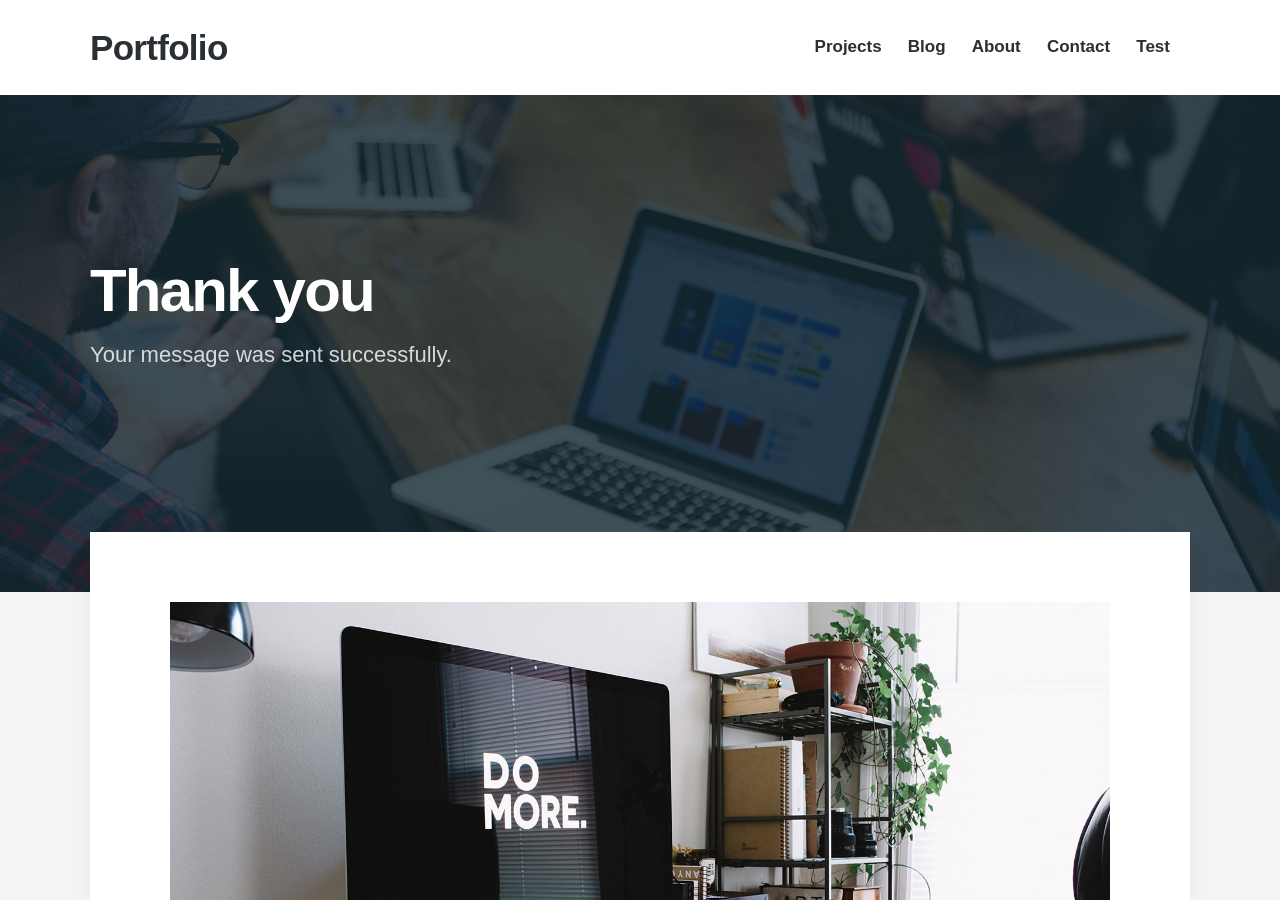
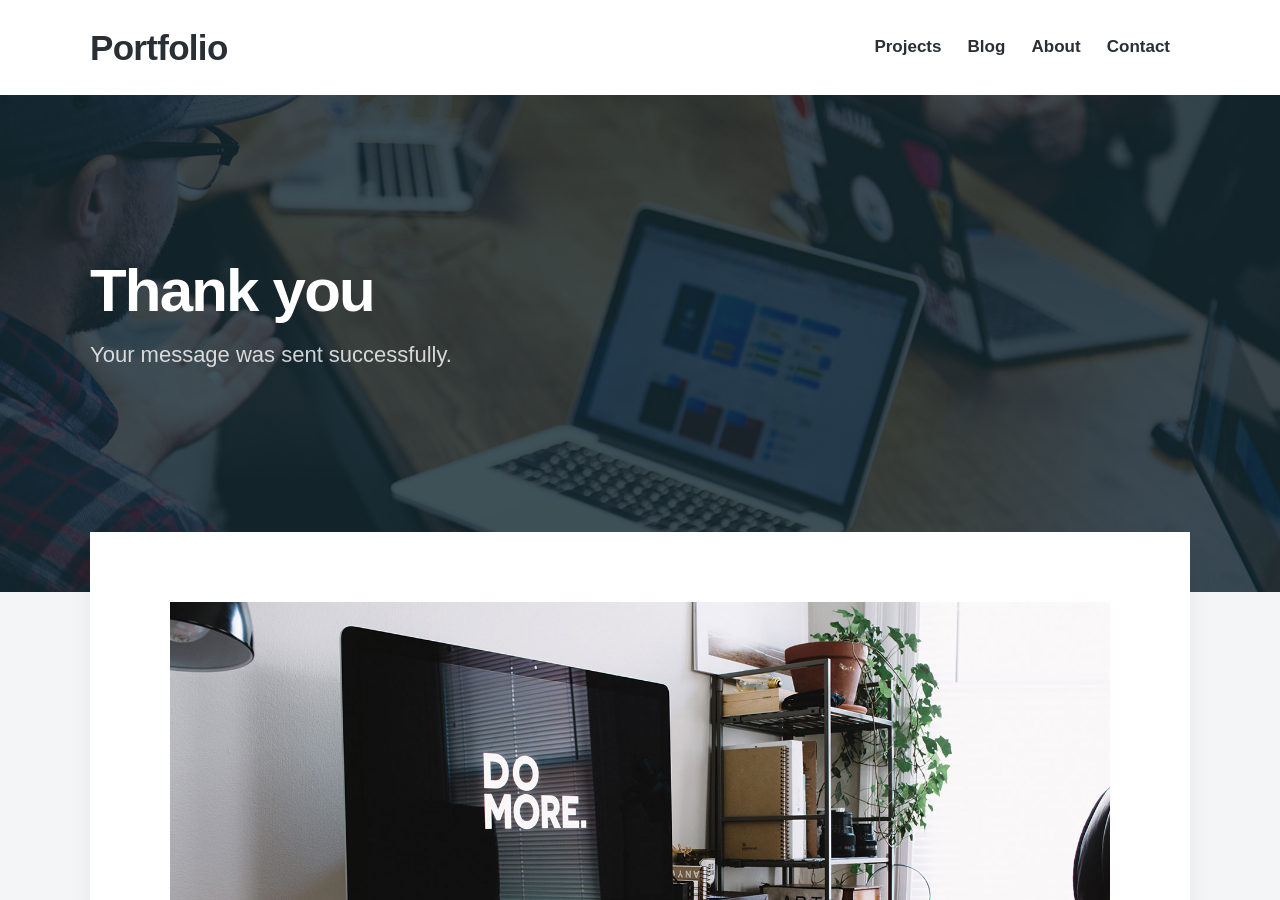
Before and after one commit to jcsodenkamp/jcsodenkamp.github.io, a Jekyll site: the page built from _pages/thanks.md, in a window 1280 px wide and 900 px high. Built offline with Jekyll 4.4.1, drawn with Linux system fonts in a browser that asks for light colours; nearby versions of some CDN libraries; some web fonts are replaced.

Commit message:
Update settings.yml

```diff
--- a/_data/settings.yml
+++ b/_data/settings.yml
@@ -16,8 +16,6 @@
       url: '/about'
     - title: 'Contact'
       url: '/contact'
-    - title: 'Test'
-      url: '/Test'
 
 footer_settings:
   footer_tagline: Just trying to figure out this website stuff.
@@ -37,7 +35,7 @@
 social_settings:
   facebook_url: 'https://www.facebook.com/jason.sodenkamp'
   twitter_url: ''
-  instagram_url: ''
+  instagram_url: 'https://www.instagram.com/gijojo27/'
   snapchat_url: ''
   youtube_url: ''
   google-plus_url: ''
```
